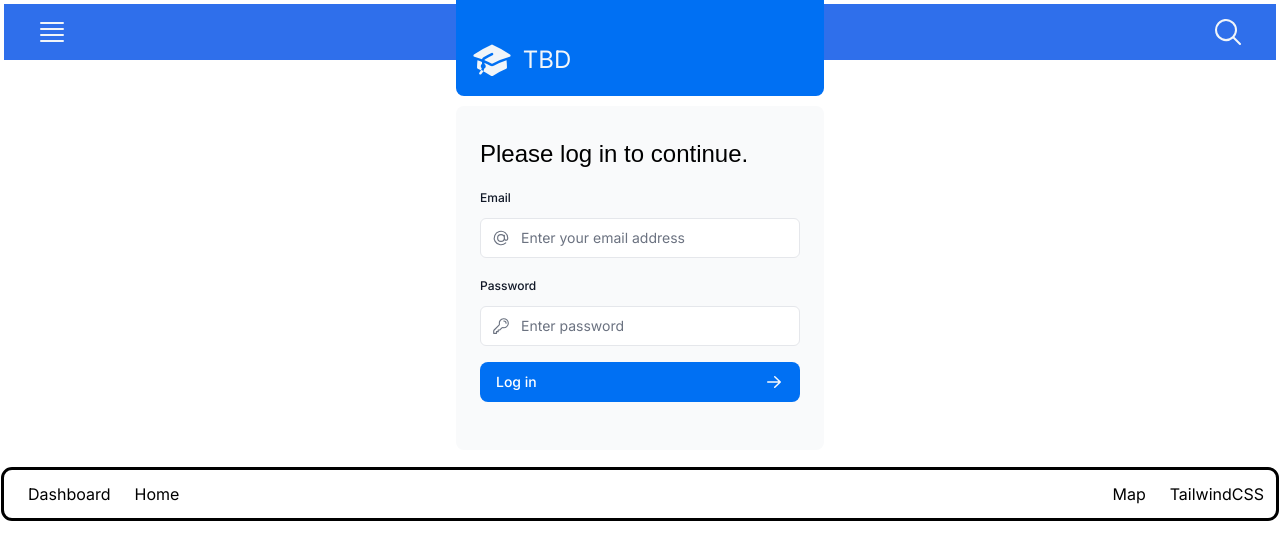
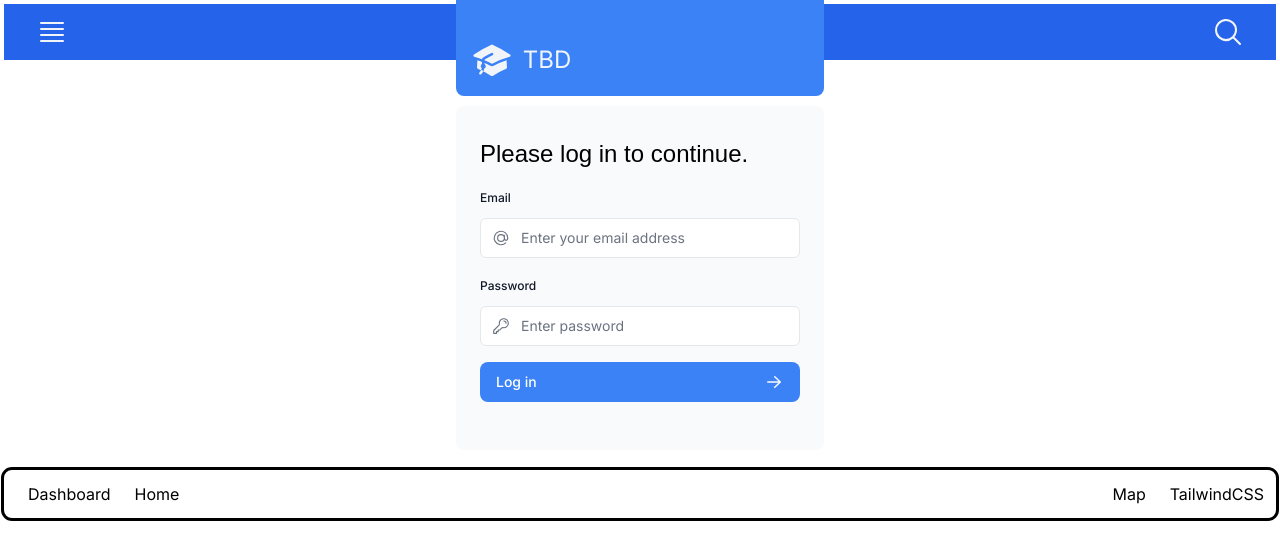
Before and after one commit to UpTheAnte-Brian/tbd, a Next.js app: page /login in a window 1280 px wide. Shown: the top 560 px of the page. Built offline with nearby package versions, Linux system fonts and the light colour scheme; a web font is replaced by a local one.

Commit message:
fixing css issue

```diff
--- a/app/layout.tsx
+++ b/app/layout.tsx
@@ -1,5 +1,5 @@
-import "@/app/ui/global.css";
-import { inter } from "@/app/ui/fonts";
+import "./ui/global.css";
+import { inter } from "./ui/fonts";
 import NavBar from "./ui/dashboard/nav-bar";
 import Footer from "./ui/dashboard/footer";
 // import { StyledEngineProvider } from "@mui/material";
--- a/package.json
+++ b/package.json
@@ -1,5 +1,6 @@
 {
   "private": true,
+  "type": "module",
   "scripts": {
     "build": "next build",
     "dev": "next dev --turbopack",
--- a/postcss.config.js
+++ /dev/null
@@ -1,6 +0,0 @@
-module.exports = {
-  plugins: {
-    tailwindcss: {},
-    autoprefixer: {},
-  },
-};
--- /dev/null
+++ b/postcss.config.mjs
@@ -0,0 +1,8 @@
+  // postcss.config.mjs
+  /** @type {import('tailwindcss').Config} */
+  export default {
+    plugins: {
+      tailwindcss: {},
+      autoprefixer: {},
+    },
+  };
--- a/tailwind.config.ts
+++ b/tailwind.config.ts
@@ -5,27 +5,28 @@ const config: Config = {
     "./pages/**/*.{js,ts,jsx,tsx,mdx}",
     "./components/**/*.{js,ts,jsx,tsx,mdx}",
     "./app/**/*.{js,ts,jsx,tsx,mdx}",
+    "./src/**/*.{js,ts,jsx,tsx,mdx}",
   ],
   theme: {
-    extend: {
-      gridTemplateColumns: {
-        "13": "repeat(13, minmax(0, 1fr))",
-      },
-      colors: {
-        blue: {
-          400: "#2589FE",
-          500: "#0070F3",
-          600: "#2F6FEB",
-        },
-      },
-    },
-    keyframes: {
-      shimmer: {
-        "100%": {
-          transform: "translateX(100%)",
-        },
-      },
-    },
+    // extend: {
+    //   gridTemplateColumns: {
+    //     "13": "repeat(13, minmax(0, 1fr))",
+    //   },
+    //   colors: {
+    //     blue: {
+    //       400: "#2589FE",
+    //       500: "#0070F3",
+    //       600: "#2F6FEB",
+    //     },
+    //   },
+    // },
+    // keyframes: {
+    //   shimmer: {
+    //     "100%": {
+    //       transform: "translateX(100%)",
+    //     },
+    //   },
+    // },
   },
   plugins: [],
 };
```
